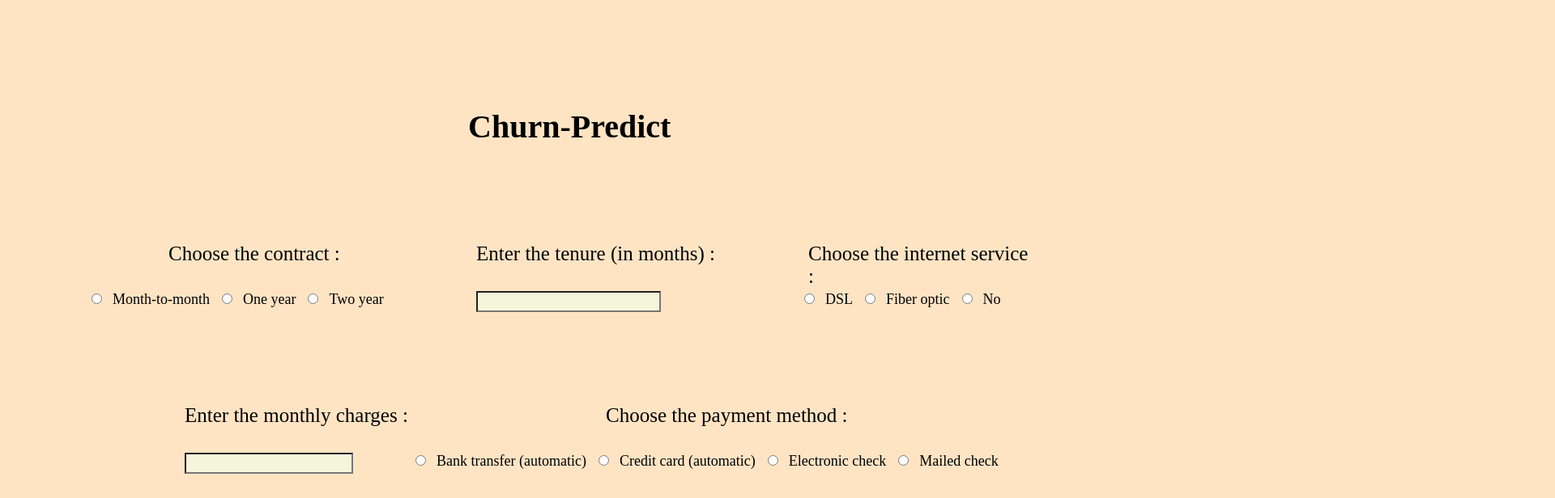
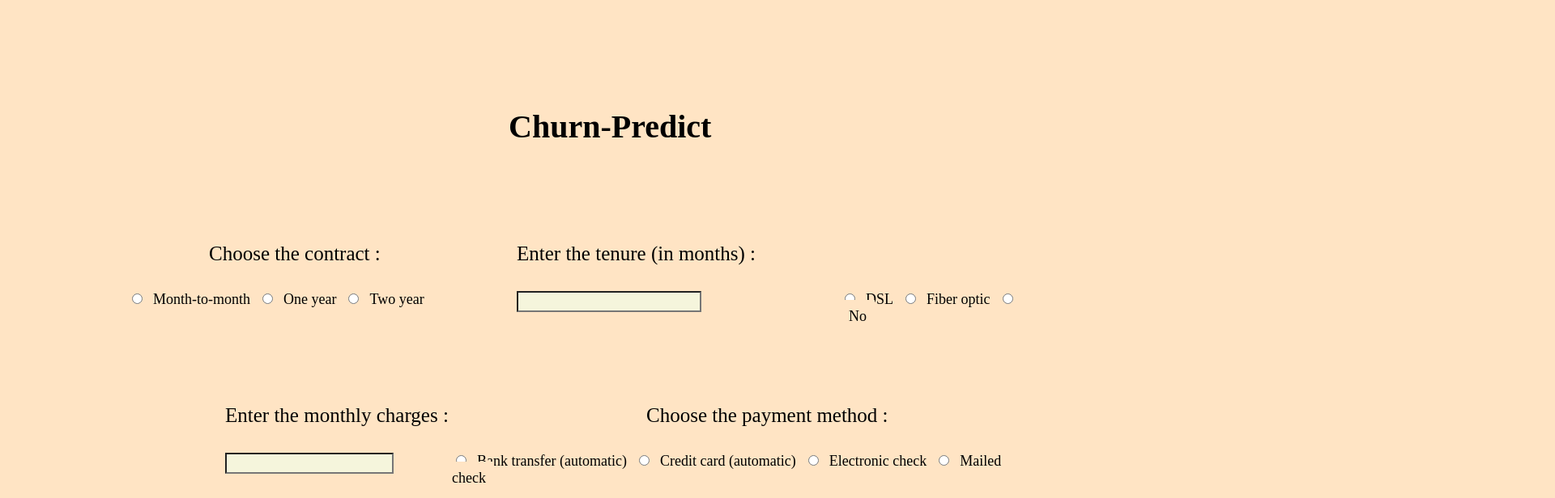
Before and after one commit to Aswin-06/churn-predict, a React (Vite) app: page / in a window 1280 px wide. Shown: the top 616 px of the page at 81% size, 1920 px wide, since content can reach past the window. Built offline with nearby package versions, Linux system fonts and the light colour scheme.

Commit message:
change position

```diff
--- a/src/components/Home.module.css
+++ b/src/components/Home.module.css
@@ -18,14 +18,14 @@
 {
     .head{
         position: absolute;
-        margin-left: 570px;
+        margin-left: 620px;
         top: 100px;
         font-size: 40px;
     }
 
     .tenure{
         position: absolute;
-        margin-left: 580px;
+        margin-left: 630px;
         top: 300px;
         font-size: 25px;
     }
@@ -34,20 +34,20 @@
         position: absolute;
         width: 220px;
         height: 20px;
-        margin-left: 580px;
+        margin-left: 630px;
         top: 360px;
     }
 
     .contract{
         position: absolute;
-        margin-left: 200px;
+        margin-left: 250px;
         font-size: 25px;
         top: 300px;
     }
 
     .div1{
         position: absolute;
-        margin-left: 100px;
+        margin-left: 150px;
         top: 360px;
     }
 
@@ -58,27 +58,27 @@
 
     .div2{
         position: absolute;
-        margin-left: 980px;
+        margin-left: 1030px;
         top: 360px;
     }
 
     .internet{
         position: absolute;
-        margin-left: 990px;
+        margin-left: 10400px;
         font-size: 25px;
         top: 300px;
     }
 
     .charges{
         position: absolute;
-        margin-left: 220px;
+        margin-left: 270px;
         top: 500px;
         font-size: 25px;
     }
 
     .chargesinput{
         position: absolute;
-        margin-left: 220px;
+        margin-left: 270px;
         top: 560px;
         width: 200px;
         height: 20px;
@@ -86,20 +86,20 @@
 
     .payment{
         position: absolute;
-        margin-left: 740px;
+        margin-left: 790px;
         top: 500px;
         font-size: 25px;
     }
 
     .div3{
         position: absolute;
-        margin-left: 500px;
+        margin-left: 550px;
         top: 560px;
     }
 
     .input{
         position: absolute;
-        margin-left: 630px;
+        margin-left: 680px;
         top: 650px;
         width: 140px;
         height: 35px;
@@ -108,7 +108,7 @@
 
     .output{
         position: absolute;
-        margin-left: 620px;
+        margin-left: 670px;
         top: 710px;
         border: 2px solid black;
         width: 160px;
```
